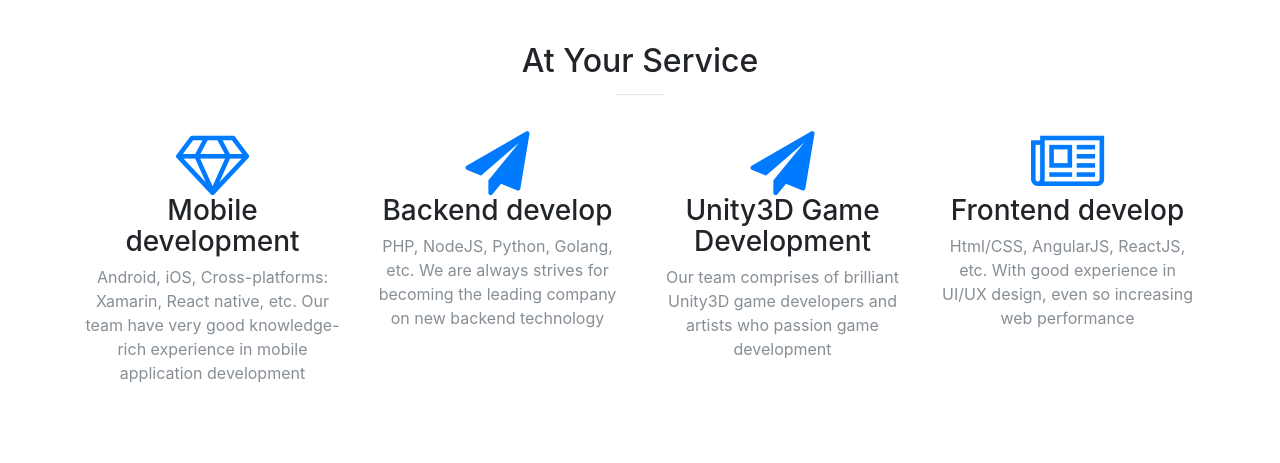
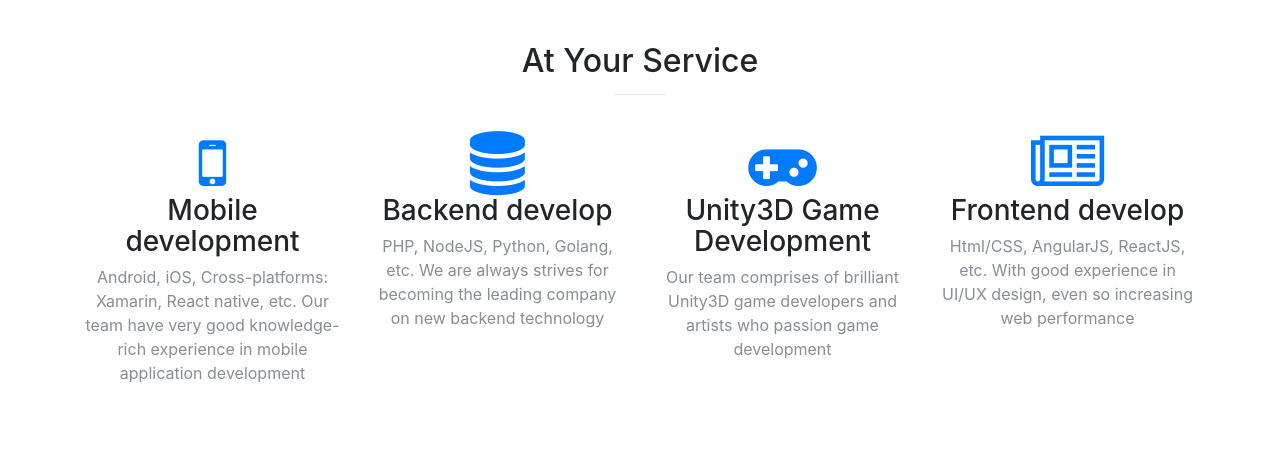
Before and after one commit to mactiencong/laughworld_site, a website with bundled scripts: page index.html in a window 1280 px wide. Shown: the part 1100-1563 px from the top of the page. Built offline with nearby package versions, Linux system fonts and the light colour scheme.

Commit message:
Update index.html

```diff
--- a/index.html
+++ b/index.html
@@ -88,21 +88,21 @@
         <div class="row">
           <div class="col-lg-3 col-md-6 text-center">
             <div class="service-box">
-              <i class="fa fa-4x fa-diamond text-primary sr-icons"></i>
+              <i class="fa fa-4x fa-mobile text-primary sr-icons"></i>
               <h3>Mobile development</h3>
               <p class="text-muted">Android, iOS, Cross-platforms: Xamarin, React native, etc. Our team have very good knowledge-rich experience in mobile application development</p>
             </div>
           </div>
           <div class="col-lg-3 col-md-6 text-center">
             <div class="service-box">
-              <i class="fa fa-4x fa-paper-plane text-primary sr-icons"></i>
+              <i class="fa fa-4x fa-database text-primary sr-icons"></i>
               <h3>Backend develop</h3>
               <p class="text-muted">PHP, NodeJS, Python, Golang, etc. We are always strives for becoming the leading company on new backend technology</p>
             </div>
           </div>
           <div class="col-lg-3 col-md-6 text-center">
             <div class="service-box">
-              <i class="fa fa-4x fa-paper-plane text-primary sr-icons"></i>
+              <i class="fa fa-4x fa-gamepad text-primary sr-icons"></i>
               <h3>Unity3D Game Development</h3>
               <p class="text-muted">Our team comprises of brilliant Unity3D game developers and artists who passion game development</p>
             </div>
```
